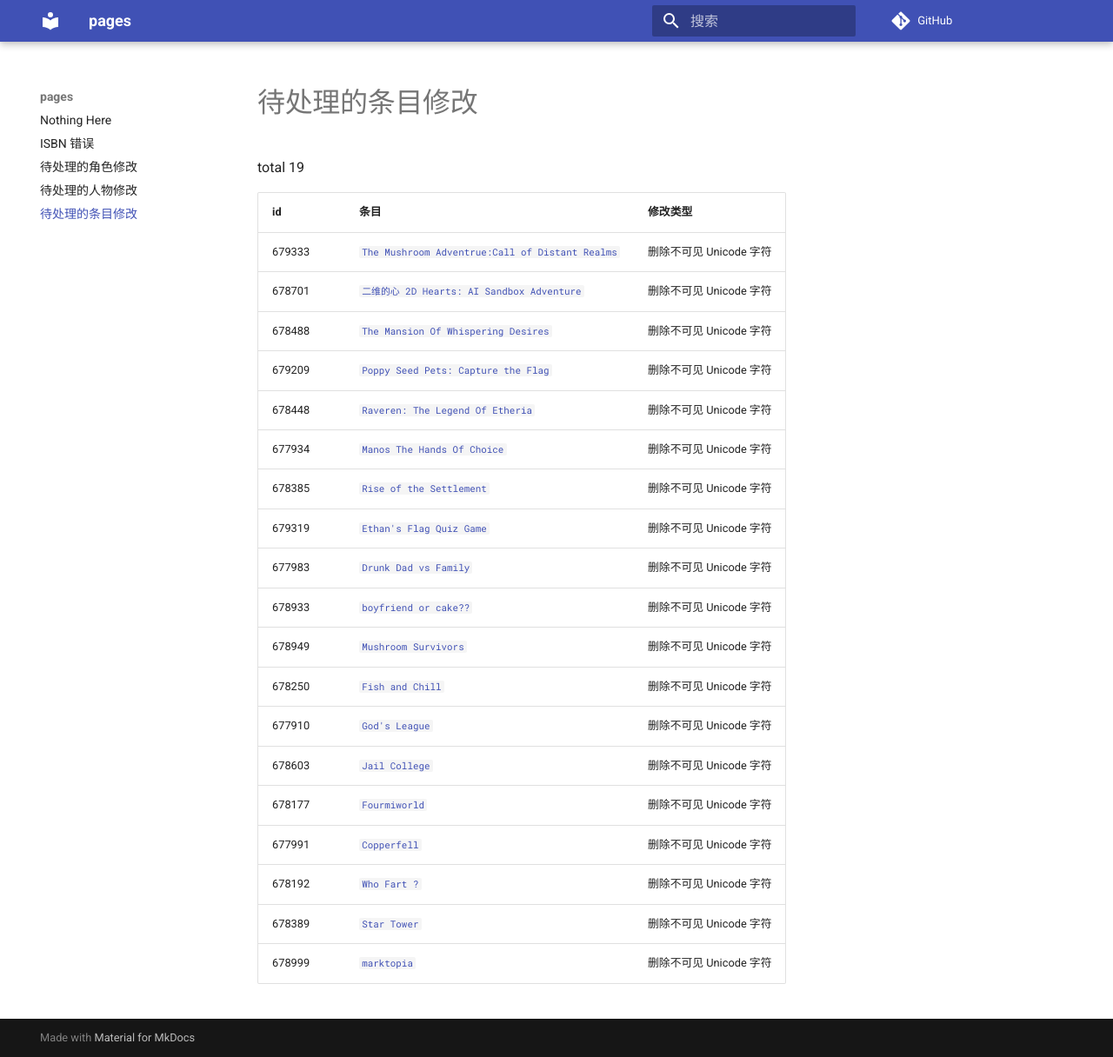
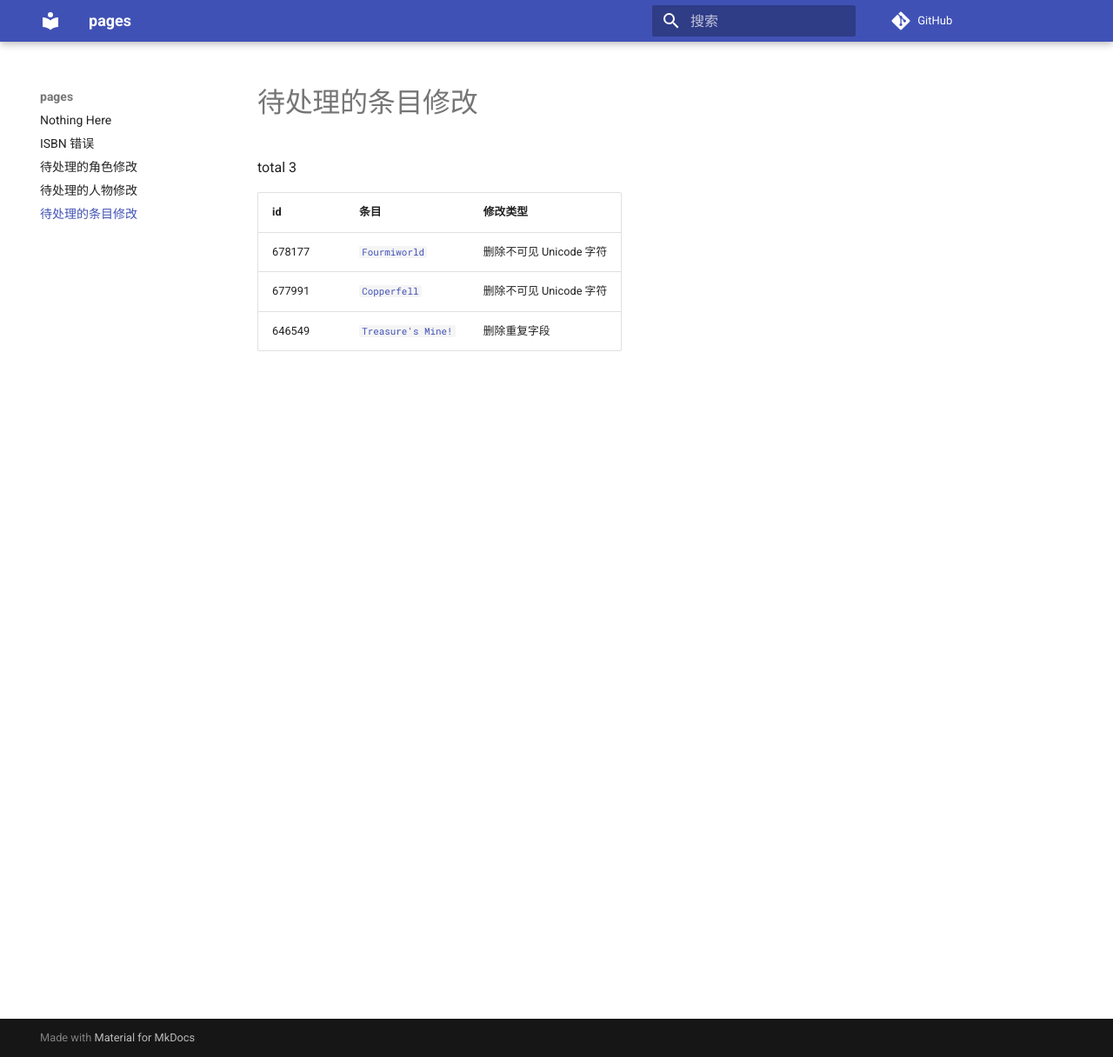
Before and after one commit to trim21/bangumi-pages, an MkDocs documentation site: the page built from docs/pending-subject-changes.md, in a window 1280 px wide and 1216 px high. Shown: the whole window at 87% size. Built offline with MkDocs 1.6.1 and Material for MkDocs 9.7.7, drawn with Linux system fonts in a browser that asks for light colours; comment, search, counter and statistics services are not loaded.

Commit message:
update pending-changes.md

```diff
--- a/docs/pending-subject-changes.md
+++ b/docs/pending-subject-changes.md
@@ -1,25 +1,9 @@
 # 待处理的条目修改
 
-total 19
+total 3
 
 | id | 条目 | 修改类型 |
 | --- | --- | --- |
-| 679333 | [`The Mushroom Adventrue:Call of Distant Realms`](https://bgm.tv/subject/679333) | 删除不可见 Unicode 字符 |
-| 678701 | [`二维的心 2D Hearts: AI Sandbox Adventure`](https://bgm.tv/subject/678701) | 删除不可见 Unicode 字符 |
-| 678488 | [`The Mansion Of Whispering Desires`](https://bgm.tv/subject/678488) | 删除不可见 Unicode 字符 |
-| 679209 | [`Poppy Seed Pets: Capture the Flag`](https://bgm.tv/subject/679209) | 删除不可见 Unicode 字符 |
-| 678448 | [`Raveren: The Legend Of Etheria`](https://bgm.tv/subject/678448) | 删除不可见 Unicode 字符 |
-| 677934 | [`Manos The Hands Of Choice`](https://bgm.tv/subject/677934) | 删除不可见 Unicode 字符 |
-| 678385 | [`Rise of the Settlement`](https://bgm.tv/subject/678385) | 删除不可见 Unicode 字符 |
-| 679319 | [`Ethan's Flag Quiz Game`](https://bgm.tv/subject/679319) | 删除不可见 Unicode 字符 |
-| 677983 | [`Drunk Dad vs Family`](https://bgm.tv/subject/677983) | 删除不可见 Unicode 字符 |
-| 678933 | [`boyfriend or cake??`](https://bgm.tv/subject/678933) | 删除不可见 Unicode 字符 |
-| 678949 | [`Mushroom Survivors`](https://bgm.tv/subject/678949) | 删除不可见 Unicode 字符 |
-| 678250 | [`Fish and Chill`](https://bgm.tv/subject/678250) | 删除不可见 Unicode 字符 |
-| 677910 | [`God's League`](https://bgm.tv/subject/677910) | 删除不可见 Unicode 字符 |
-| 678603 | [`Jail College`](https://bgm.tv/subject/678603) | 删除不可见 Unicode 字符 |
 | 678177 | [`Fourmiworld`](https://bgm.tv/subject/678177) | 删除不可见 Unicode 字符 |
 | 677991 | [`Copperfell`](https://bgm.tv/subject/677991) | 删除不可见 Unicode 字符 |
-| 678192 | [`Who Fart ?`](https://bgm.tv/subject/678192) | 删除不可见 Unicode 字符 |
-| 678389 | [`Star Tower`](https://bgm.tv/subject/678389) | 删除不可见 Unicode 字符 |
-| 678999 | [`marktopia`](https://bgm.tv/subject/678999) | 删除不可见 Unicode 字符 |
+| 646549 | [`Treasure's Mine!`](https://bgm.tv/subject/646549) | 删除重复字段 |
```
